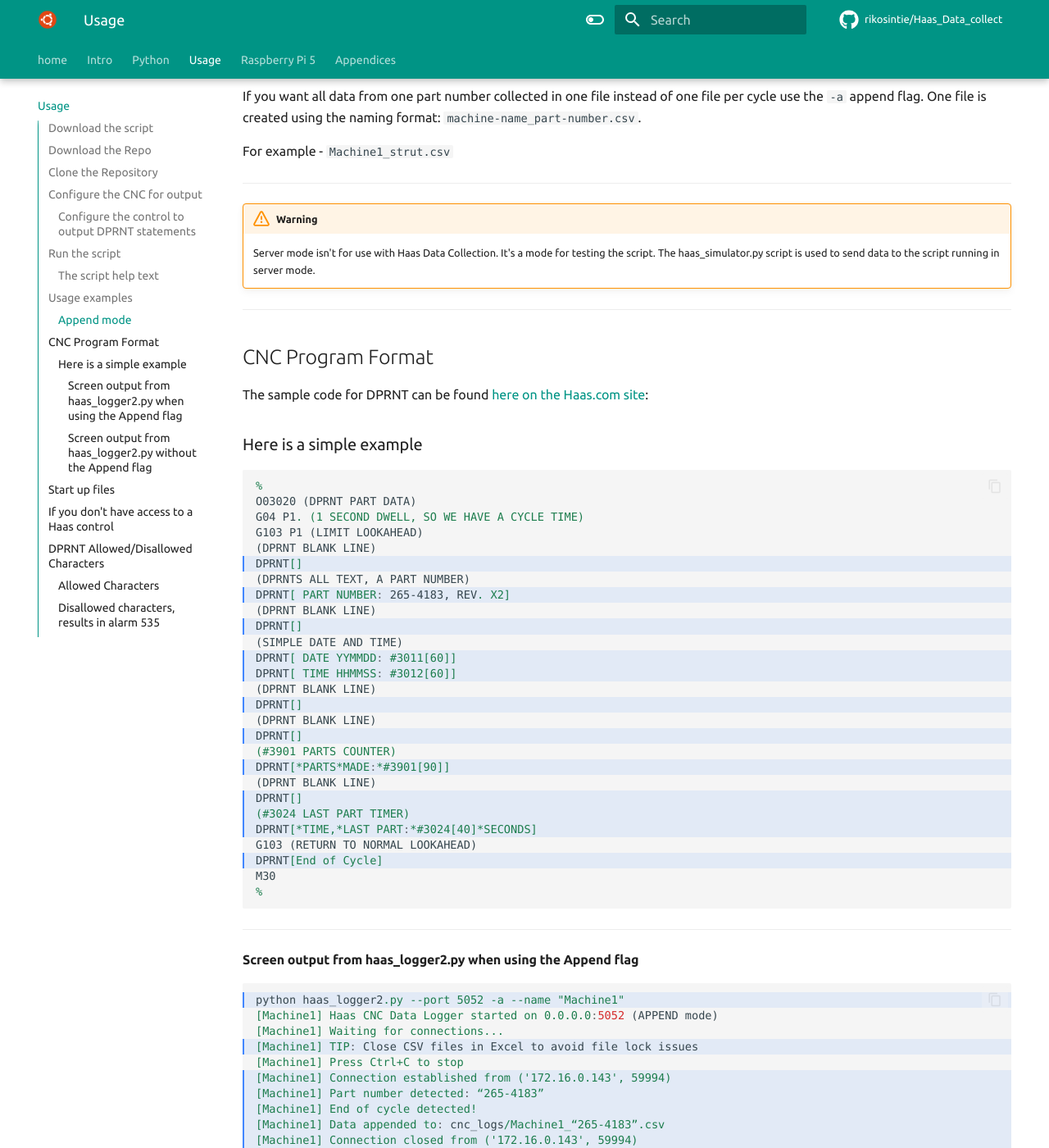
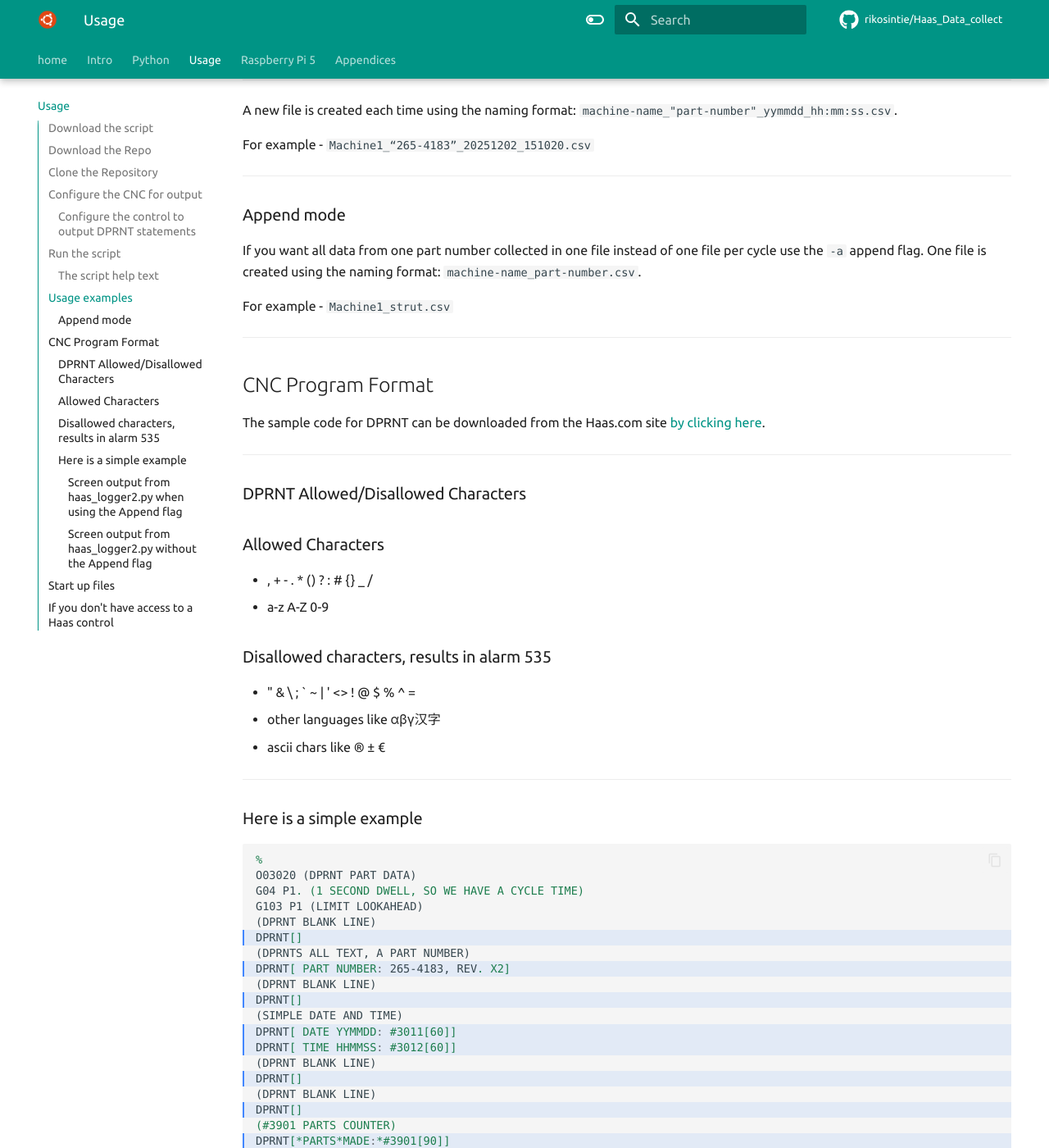
Before and after one commit to rikosintie/Haas_Data_collect, an MkDocs documentation site: the page built from docs/usage.md, in a window 1280 px wide and 1400 px high, scrolled down 5022 px. Shown: the whole window at 82% size. Built offline with MkDocs 1.6.1 and Material for MkDocs 9.7.7, drawn with Linux system fonts in a browser that asks for light colours; some web fonts are replaced; comment, search, counter and statistics services are not loaded; some of the changed text lies outside the part shown.

````diff
--- a/docs/usage.md
+++ b/docs/usage.md
@@ -170,6 +176,8 @@ python haas_logger2.py -t 172.16.1.15  -p 5056 -n "Mill2"
 python haas_logger2.py -t 172.16.1.16 -p 5057 -n "Mill3"
 ```
 
+----------------------------------------------------------------
+
 A new file is created each time using the naming format: `machine-name_"part-number"_yymmdd_hh:mm:ss.csv`.
 
 For example - `Machine1_“265-4183”_20251202_151020.csv`
@@ -184,15 +192,26 @@ For example - `Machine1_strut.csv`
 
 ----------------------------------------------------------------
 
-!!! Warning
-    Server mode isn't for use with Haas Data Collection. It's a mode for testing the script.
-    The haas_simulator.py script is used to send data to the script running in server mode.
+## CNC Program Format
+
+The sample code for DPRNT can be downloaded from the Haas.com site [by clicking here](https://www.haascnc.com/content/dam/haascnc/videos/bonus-content/ep63-dprnt/dprntexample_1.nc).
 
 ----------------------------------------------------------------
 
-## CNC Program Format
+### DPRNT Allowed/Disallowed Characters
 
-The sample code for DPRNT can be found [here on the Haas.com site](https://www.haascnc.com/content/dam/haascnc/videos/bonus-content/ep63-dprnt/dprntexample_1.nc):
+### Allowed Characters
+
+- , + - . * () ? : # {} _ /
+- a-z A-Z 0-9
+
+### Disallowed characters, results in alarm 535
+
+- " & \ ; ` ~ | ' <> ! @ $ % ^ =
+- other languages like αβγ汉字
+- ascii chars like ® ± €
+
+----------------------------------------------------------------
 
 ### Here is a simple example
 
@@ -364,24 +383,3 @@ On the machine with the script running:
 ```
 
 ----------------------------------------------------------------
-
-## DPRNT Allowed/Disallowed Characters
-
-### Allowed Characters
-
-- +,-.*()?:#{}_/
-- a-z A-Z 0-9
-
-### Disallowed characters, results in alarm 535
-
-- "&\;`~|'<>!@$%^=
-- other languages like αβγ汉字
-- ascii chars like ®±€
-
-----------------------------------------------------------------
-
-**Core Scripts:**
-
-- haas_logger2.py → Connects to a Haas machine over TCP/IP, receives DPRNT output, and writes it into CSV files.
-
-- haas_simulator.py → Simulates Haas machine output for testing without needing a live machine.
````
Also changed, not shown: other parts of docs/usage.md (+7 -1 lines).
